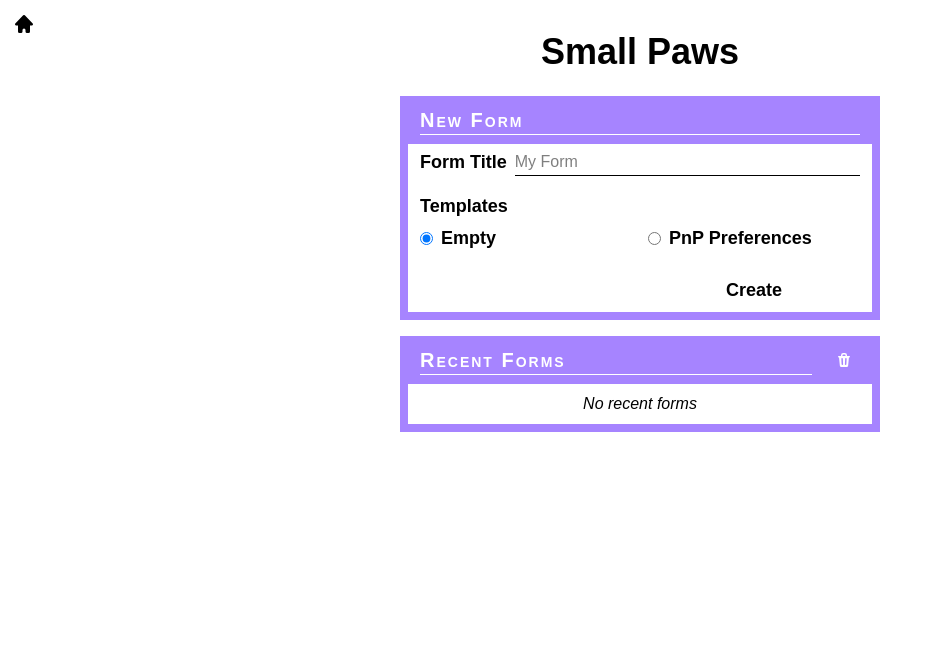
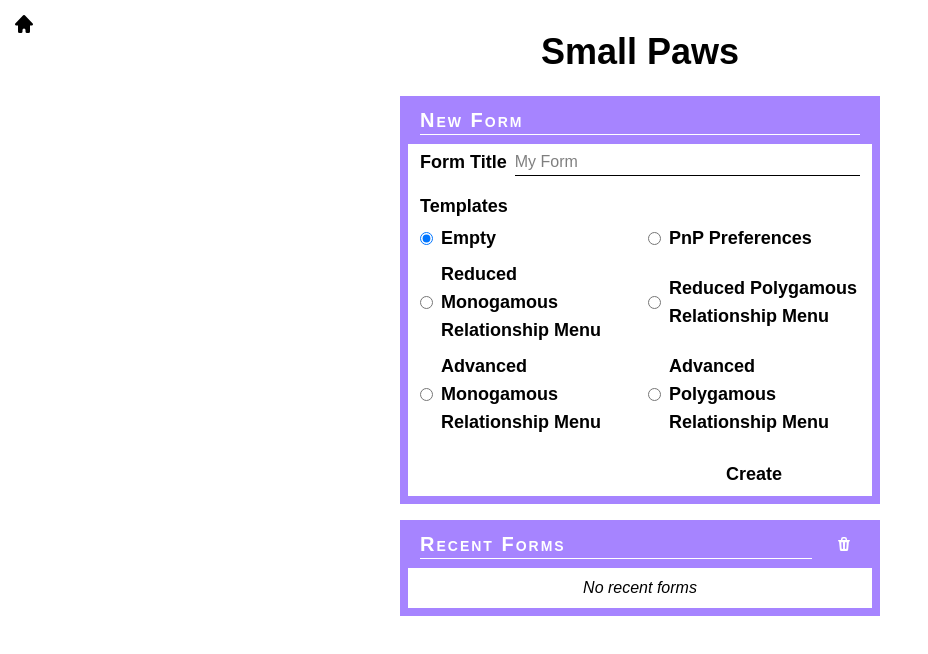
Before and after one commit to RadauKakao/smallpaws, a React (Vite) app in the folder frontend/: page / in a window 1280 px wide. Shown: the top 654 px of the page, without its empty margins (0-928 px from the left). Built offline with nearby package versions, Linux system fonts and the light colour scheme; what typeid-js would draw is missing.

Commit message:
uncomment templates

```diff
--- a/frontend/src/assets/FormTemplates.ts
+++ b/frontend/src/assets/FormTemplates.ts
@@ -2,7 +2,6 @@
 import { Category, Form, Question } from '../types/Form';
 import RelationshipAdv from '../assets/RelationshipAdv.json';
 
-//@ts-expect-error - unused
 const RelationshipMenuMonoSimple = Form.new('Relationship Menu (Monogamous/Light)', [
   Category.new('Commitment', [
     Question.new('Marriage'),
@@ -62,7 +61,6 @@ const RelationshipMenuMonoSimple = Form.new('Relationship Menu (Monogamous/Light
   ]),
 ]);
 
-//@ts-expect-error - unused
 const RelationshipMenuPolySimple = Form.new('Relationship Menu (Polygamous/Light)', [
   Category.new('Commitment', [
     Question.new('Marriage'),
@@ -130,7 +128,6 @@ const RelationshipMenuPolySimple = Form.new('Relationship Menu (Polygamous/Light
   ]),
 ]);
 
-//@ts-expect-error - unused
 const RelationshipMenuMonoAdvanced = Form.new('Relationship Menu (Monogamous/Advanced)', [
   Category.new('Commitment', [
     Question.new('Marriage'),
@@ -260,7 +257,6 @@ const RelationshipMenuMonoAdvanced = Form.new('Relationship Menu (Monogamous/Adv
   ]),
 ]);
 
-//@ts-expect-error - unused
 const RelationshipMenuPolyAdvanced = Form.new('Relationship Menu (Polygamous/Advanced)', [
   Category.new('Commitment', [
     Question.new('Marriage'),
@@ -462,9 +458,9 @@ const RelationshipMenu = Form.fromPOJO(RelationshipAdv);
 
 export default [
   { id: 'empty', name: 'Empty', template: Empty },
-  { id: 'pnp', name: 'PnP Preferences', template: PenAndPaperTemplate } /*
-    { id: 'rel_monosimp', name: 'Reduced Monogamous Relationship Menu', template: RelationshipMenuMonoSimple },
-    { id: 'rel_polysimp', name: 'Reduced Polygamous Relationship Menu', template: RelationshipMenuPolySimple},
-    { id: 'rel_monoadv', name: 'Advanced Monogamous Relationship Menu', template: RelationshipMenuMonoAdvanced},
-    { id: 'rel_polyadv', name: 'Advanced Polygamous Relationship Menu', template: RelationshipMenuPolyAdvanced }*/,
+  { id: 'pnp', name: 'PnP Preferences', template: PenAndPaperTemplate },
+  { id: 'rel_monosimp', name: 'Reduced Monogamous Relationship Menu', template: RelationshipMenuMonoSimple },
+  { id: 'rel_polysimp', name: 'Reduced Polygamous Relationship Menu', template: RelationshipMenuPolySimple },
+  { id: 'rel_monoadv', name: 'Advanced Monogamous Relationship Menu', template: RelationshipMenuMonoAdvanced },
+  { id: 'rel_polyadv', name: 'Advanced Polygamous Relationship Menu', template: RelationshipMenuPolyAdvanced },
 ];
```
Also changed, not shown: 1 other file (tests, documents, lock files or other folders).
